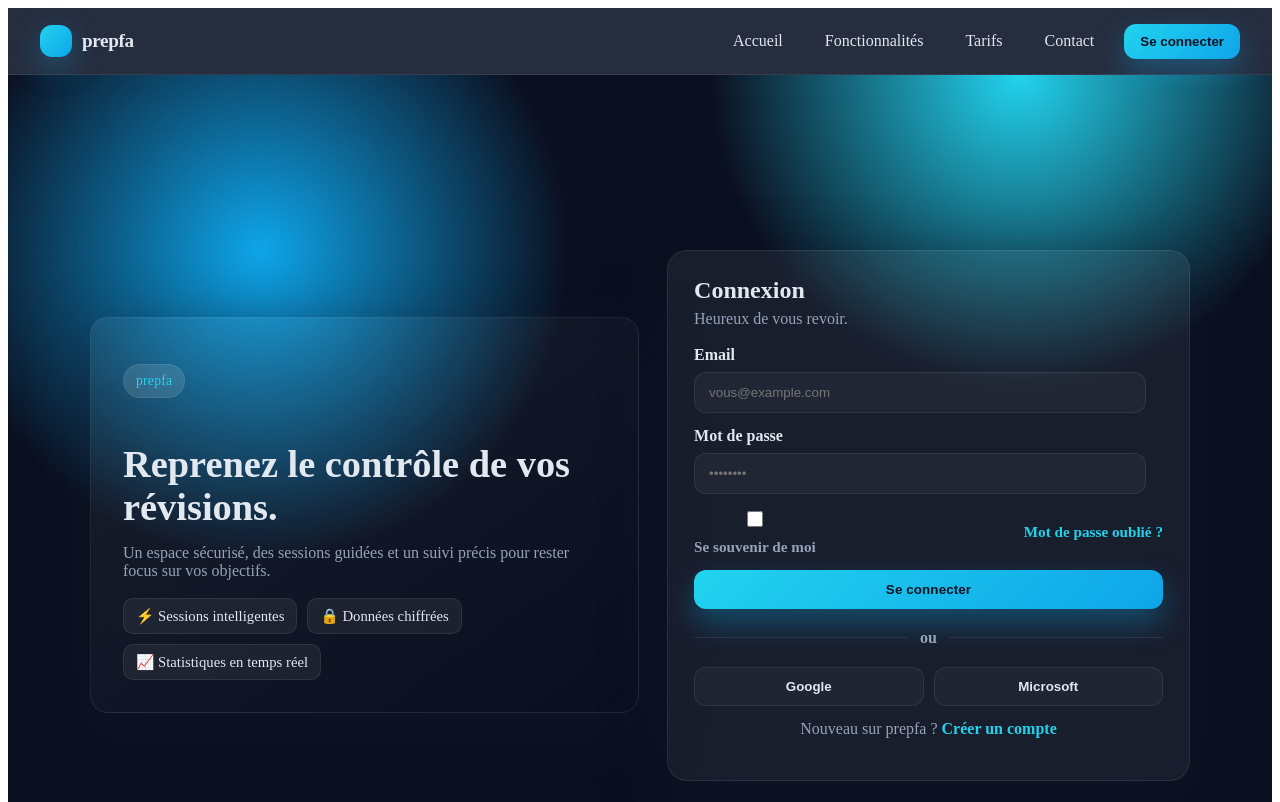
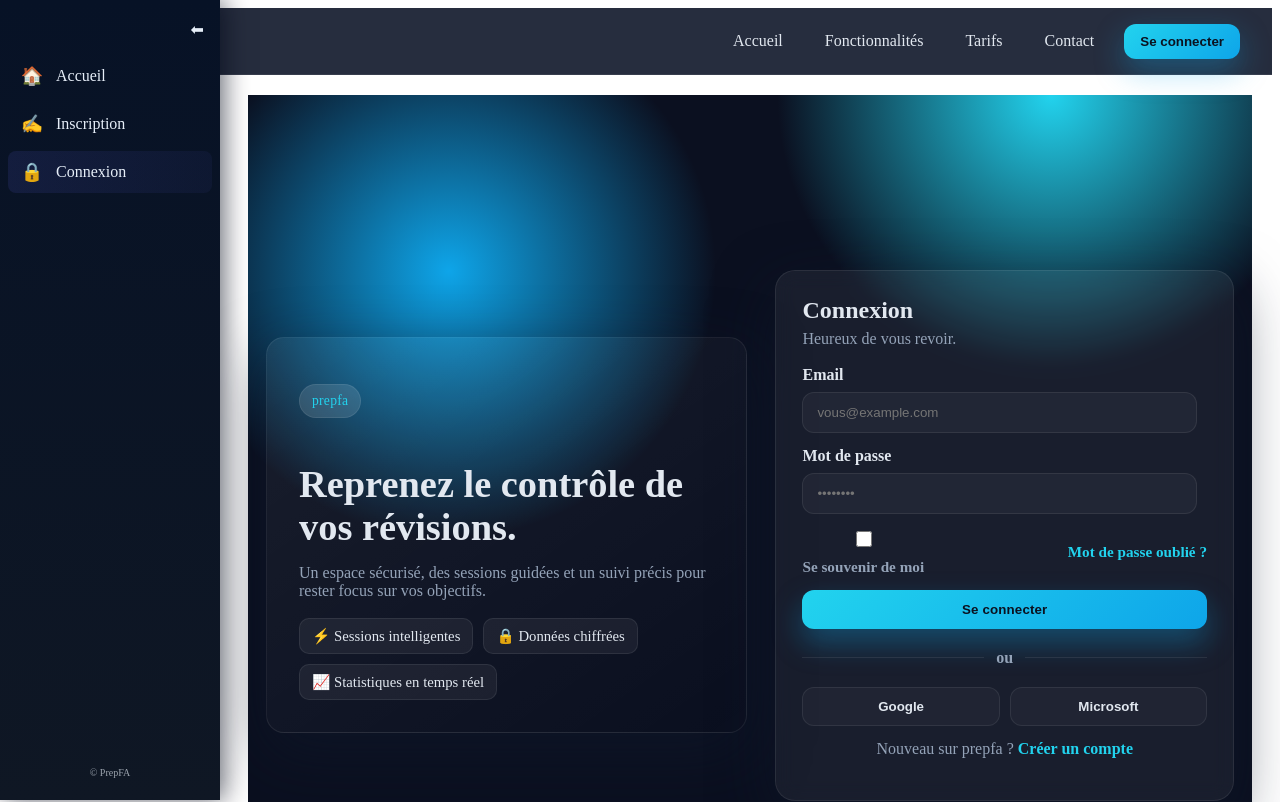
Before and after one commit to cohenothmane/prepfa, a React (Create React App) app in the folder front/: page /login in a window 1280 px wide. Shown: the top 802 px of the page. Built offline with nearby package versions, Linux system fonts and the light colour scheme.

Commit message:
sidebar faite

```diff
--- a/front/src/App.css
+++ b/front/src/App.css
@@ -36,3 +36,26 @@
     transform: rotate(360deg);
   }
 }
+
+/* Layout when sidebar is present */
+.layout-with-sidebar {
+  display: block;
+}
+
+.main-content {
+  margin-left: 220px; /* space for sidebar */
+  padding: 20px;
+  transition: margin-left 200ms ease;
+}
+
+/* When sidebar collapses, it keeps min-width 64px; adjust main accordingly via media/JS if needed */
+@media (max-width: 768px) {
+  .main-content {
+    margin-left: 0;
+  }
+}
+
+/* When sidebar is hidden completely */
+.layout-with-sidebar.sidebar-hidden .main-content {
+  margin-left: 0;
+}
--- a/front/src/App.js
+++ b/front/src/App.js
@@ -1,20 +1,28 @@
 import "./App.css";
+import React, { useState } from "react";
 import { Routes, Route } from "react-router-dom";
 import Navbar from "./components/Navbar/Navbar";
+import Sidebar from "./components/sidebar/Sidebar";
 import Home from "./components/home/Home";
 import Login from "./components/login/Login";
 import Inscription from "./components/inscription/Inscription";
 
 function App() {
+  const [sidebarOpen, setSidebarOpen] = useState(true);
+
   return (
-    <div className="app">
+    <div className={`app layout-with-sidebar ${!sidebarOpen ? "sidebar-hidden" : ""}`}>
       <Navbar />
+      <Sidebar open={sidebarOpen} onToggle={() => setSidebarOpen((s) => !s)} />
+
+      <main className="main-content">
         <Routes>
           <Route path="/" element={<Home />} />
           <Route path="/home" element={<Home />} />
           <Route path="/login" element={<Login />} />
           <Route path="/inscription" element={<Inscription />} />
         </Routes>
+      </main>
     </div>
   );
 }
--- /dev/null
+++ b/front/src/components/sidebar/Sidebar.css
@@ -0,0 +1,126 @@
+/* Sidebar layout */
+.sidebar {
+	width: 220px;
+	min-width: 64px;
+	background: linear-gradient(180deg,#071226 0%, #0f1724 100%);
+	color: #e6eef8;
+	height: 100vh;
+	position: fixed;
+	left: 0;
+	top: 0;
+	display: flex;
+	flex-direction: column;
+	padding: 12px 8px;
+	box-sizing: border-box;
+	transition: width 200ms ease, transform 200ms ease;
+	z-index: 9999;
+	box-shadow: 4px 0 24px rgba(2,6,23,0.6);
+}
+
+.sidebar.collapsed {
+	width: 64px;
+}
+
+.sidebar-toggle {
+	background: transparent;
+	border: none;
+	color: inherit;
+	font-size: 16px;
+	padding: 8px;
+	cursor: pointer;
+	align-self: flex-end;
+}
+
+.sidebar-nav {
+	margin-top: 8px;
+	display: flex;
+	flex-direction: column;
+	gap: 6px;
+	flex: 1 1 auto;
+}
+
+.nav-item {
+	display: flex;
+	align-items: center;
+	gap: 10px;
+	padding: 10px;
+	color: inherit;
+	text-decoration: none;
+	border-radius: 8px;
+	transition: background 120ms ease;
+}
+
+.nav-item:hover {
+	background: rgba(255,255,255,0.03);
+}
+
+.nav-item.active {
+	background: linear-gradient(90deg, rgba(99,102,241,0.12), rgba(99,102,241,0.06));
+}
+
+.icon {
+	width: 28px;
+	display: inline-flex;
+	justify-content: center;
+	align-items: center;
+	font-size: 18px;
+}
+
+.label {
+	white-space: nowrap;
+	overflow: hidden;
+	text-overflow: ellipsis;
+}
+
+.sidebar.collapsed .label {
+	display: none;
+}
+
+.sidebar-footer {
+	padding: 8px;
+	text-align: center;
+	font-size: 12px;
+	color: rgba(230,238,248,0.65);
+}
+
+@media (max-width: 768px) {
+	.sidebar {
+		position: relative;
+		width: 100%;
+		height: auto;
+		display: flex;
+		flex-direction: row;
+		align-items: center;
+		padding: 6px;
+	}
+
+	.sidebar-nav {
+		flex-direction: row;
+		gap: 4px;
+	}
+
+	.sidebar.collapsed {
+		width: 100%;
+	}
+}
+
+/* Open-handle when sidebar is closed */
+.sidebar-open-handle {
+  position: fixed;
+  left: 8px;
+  top: 50%;
+  transform: translateY(-50%);
+  z-index: 10001;
+  background: linear-gradient(180deg,#071226 0%, #0f1724 100%);
+  color: #e6eef8;
+  border: none;
+  border-radius: 8px;
+  padding: 8px 10px;
+  cursor: pointer;
+  box-shadow: 0 6px 18px rgba(2,6,23,0.6);
+}
+
+/* When the sidebar is visible we keep the toggle inside; small visual tweaks */
+.sidebar .sidebar-toggle {
+	margin-left: auto;
+}
--- /dev/null
+++ b/front/src/components/sidebar/Sidebar.jsx
@@ -0,0 +1,52 @@
+import React from "react";
+import { NavLink } from "react-router-dom";
+import "./Sidebar.css";
+
+const Sidebar = ({ open = true, onToggle = () => {} }) => {
+  if (!open) {
+    return (
+      <button
+        className="sidebar-open-handle"
+        aria-label="Ouvrir la barre latérale"
+        onClick={() => onToggle(true)}
+      >
+        ☰
+      </button>
+    );
+  }
+
+  return (
+    <aside className={"sidebar"}>
+      <button
+        className="sidebar-toggle"
+        aria-label="Fermer la barre latérale"
+        onClick={() => onToggle(false)}
+      >
+        ⬅
+      </button>
+
+      <nav className="sidebar-nav">
+        <NavLink to="/home" className={({ isActive }) => (isActive ? "nav-item active" : "nav-item")}>
+          <span className="icon">🏠</span>
+          <span className="label">Accueil</span>
+        </NavLink>
+
+        <NavLink to="/inscription" className={({ isActive }) => (isActive ? "nav-item active" : "nav-item")}>
+          <span className="icon">✍️</span>
+          <span className="label">Inscription</span>
+        </NavLink>
+
+        <NavLink to="/login" className={({ isActive }) => (isActive ? "nav-item active" : "nav-item")}>
+          <span className="icon">🔒</span>
+          <span className="label">Connexion</span>
+        </NavLink>
+      </nav>
+
+      <div className="sidebar-footer">
+        <small>© PrepFA</small>
+      </div>
+    </aside>
+  );
+};
+
+export default Sidebar;
```
Also changed, not shown: 1 other file (tests, documents, lock files or other folders). Lines whose indentation alone changed are shown as unchanged.
